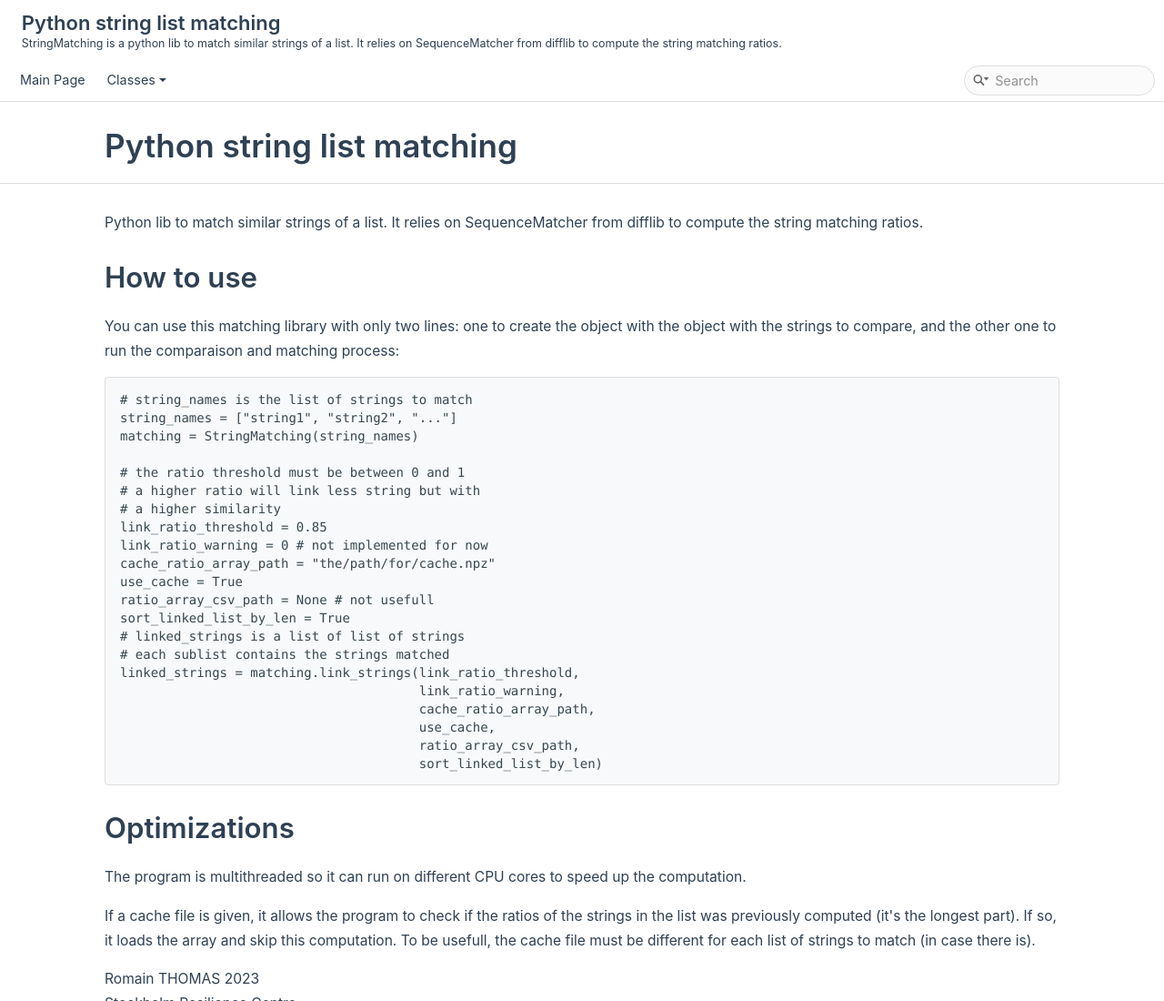
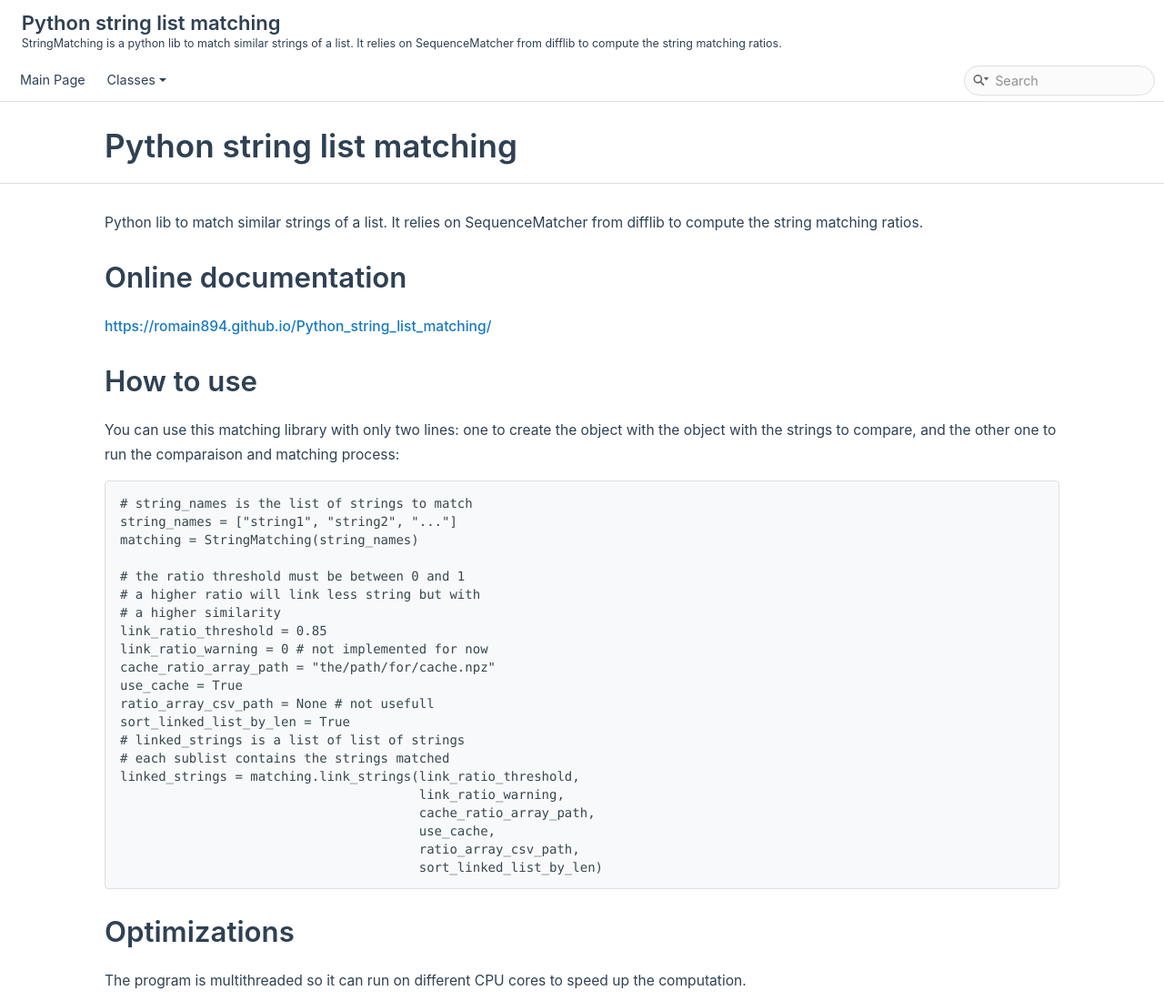
Before and after one commit to romain894/Python_string_list_matching, a plain HTML site: page doc/html/index.html in a window 1280 px wide. Shown: the top 1100 px of the page at 91% size. Drawn offline with Linux system fonts and the light colour scheme.

Commit message:
regenerated doxygen documentation

```diff
--- a/doc/html/index.html
+++ b/doc/html/index.html
@@ -69,6 +69,9 @@ $(function() {
 <div class="contents">
 <div class="textblock"><p><a class="anchor" id="md_README"></a> Python lib to match similar strings of a list. It relies on SequenceMatcher from difflib to compute the string matching ratios.</p>
 <h1><a class="anchor" id="autotoc_md1"></a>
+Online documentation</h1>
+<p><a href="https://romain894.github.io/Python_string_list_matching/">https://romain894.github.io/Python_string_list_matching/</a></p>
+<h1><a class="anchor" id="autotoc_md2"></a>
 How to use</h1>
 <p>You can use this matching library with only two lines: one to create the object with the object with the strings to compare, and the other one to run the comparaison and matching process:</p>
 <div class="fragment"><div class="line"># string_names is the list of strings to match</div>
@@ -92,7 +95,7 @@ How to use</h1>
 <div class="line">                                       use_cache,</div>
 <div class="line">                                       ratio_array_csv_path,</div>
 <div class="line">                                       sort_linked_list_by_len)</div>
-</div><!-- fragment --><h1><a class="anchor" id="autotoc_md2"></a>
+</div><!-- fragment --><h1><a class="anchor" id="autotoc_md3"></a>
 Optimizations</h1>
 <p>The program is multithreaded so it can run on different CPU cores to speed up the computation.</p>
 <p>If a cache file is given, it allows the program to check if the ratios of the strings in the list was previously computed (it's the longest part). If so, it loads the array and skip this computation. To be usefull, the cache file must be different for each list of strings to match (in case there is).</p>
```
Also changed, not shown: 1 other file.
